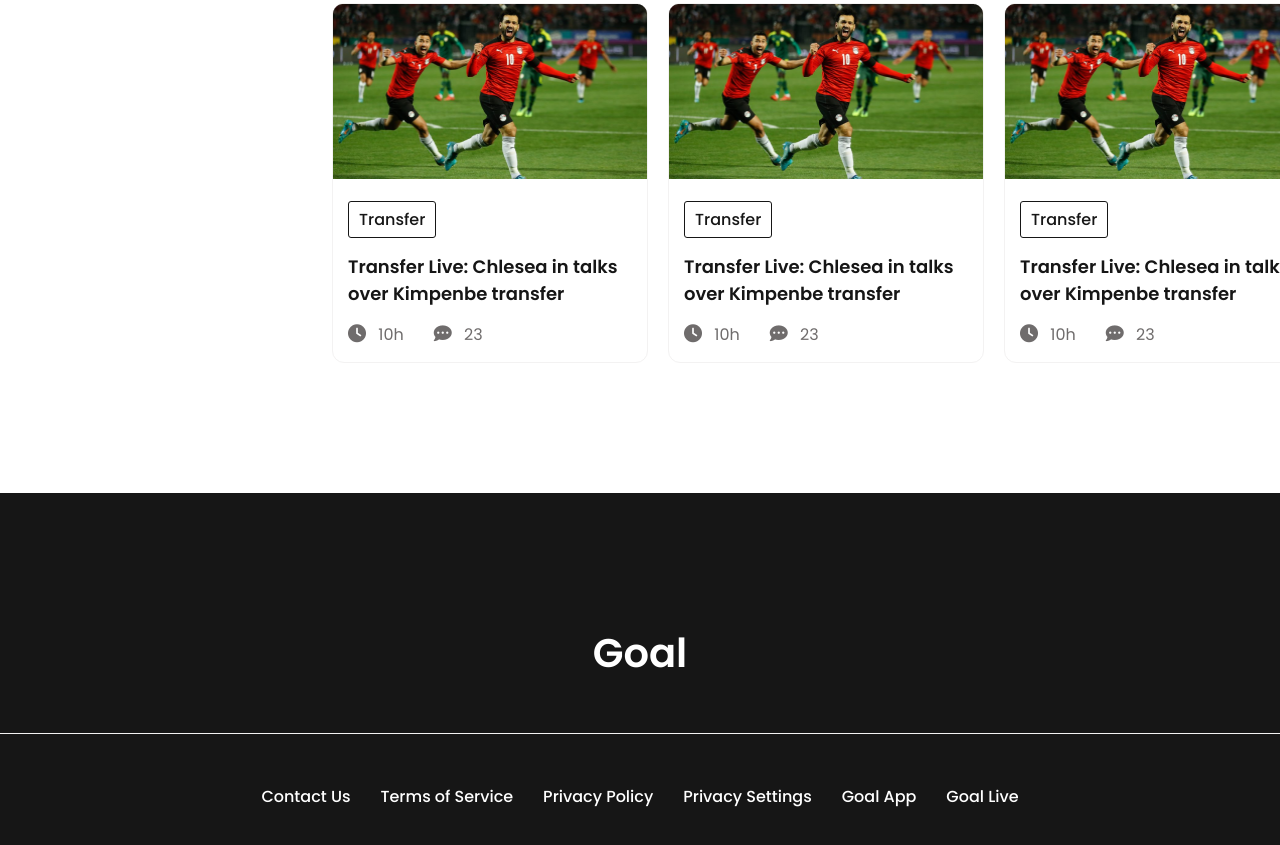
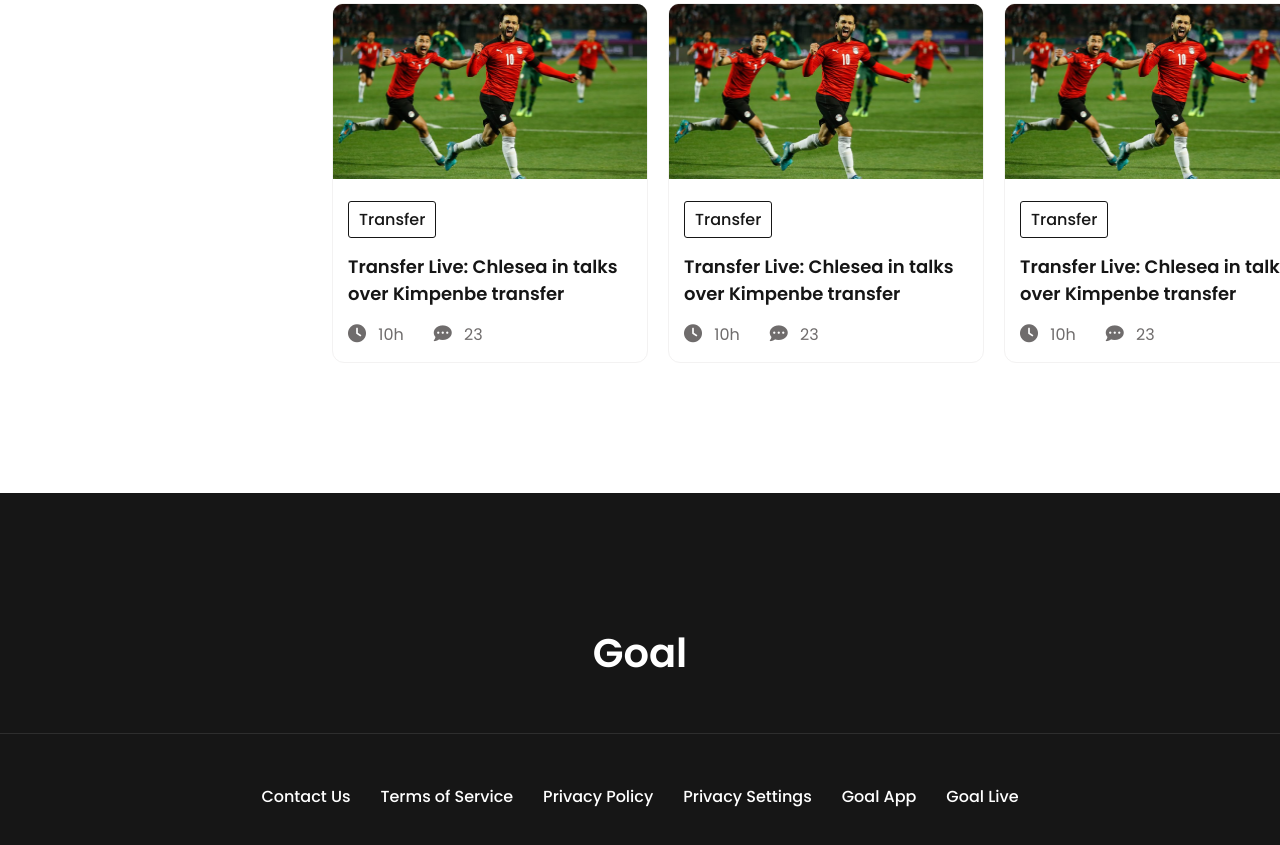
Before and after one commit to theMorshed/worldCup, a plain HTML site: page index.html in a window 1280 px wide. Shown: the part 1572-2417 px from the top of the page. Drawn offline with Linux system fonts and the light colour scheme.

```diff
--- a/styles/style.css
+++ b/styles/style.css
@@ -150,7 +150,7 @@
 }
 .footerDivider {
     margin: 50px 0;
-    background-color: #f3f2f2;
+    background-color: rgba(255, 255, 255, 0.1);
     height: 1px;
     border: none;
 }
```
